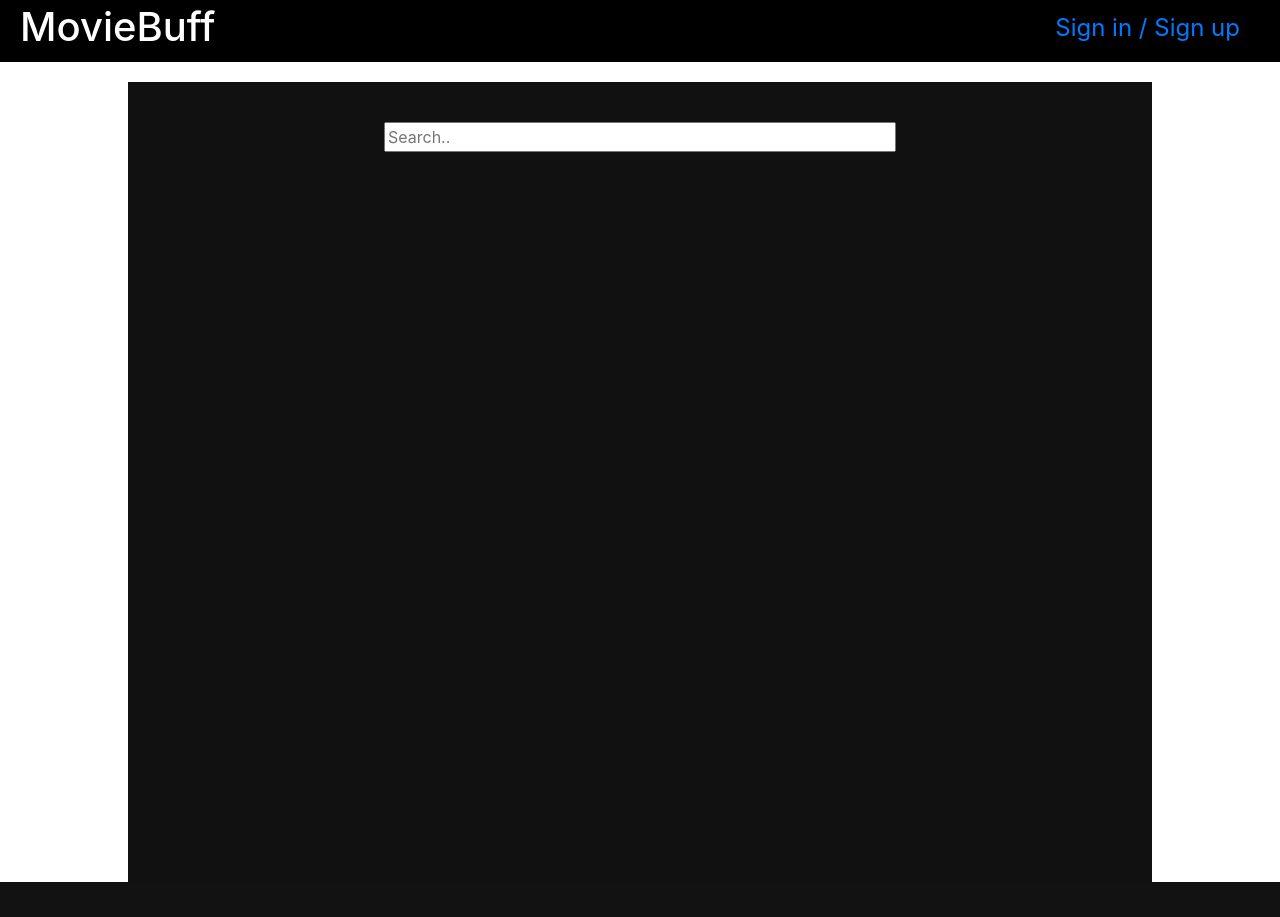
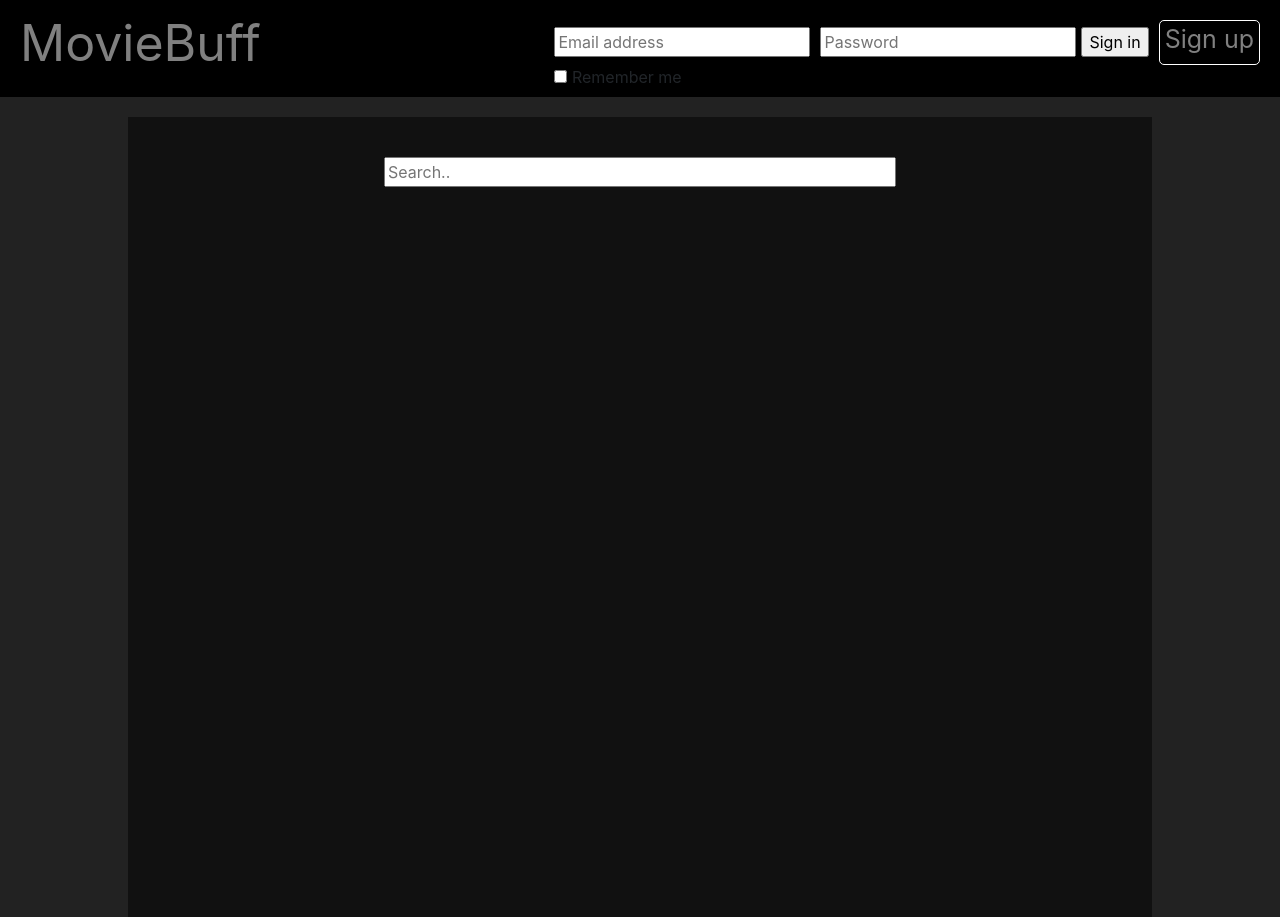
Before and after one commit to mogg3/moviesearch-webapp, a Flask app: page / in a window 1280 px wide. Before the commit the page ends 882 px from the top, so only its background shows below. Run offline with Flask 2, Linux system fonts and the light colour scheme; some libraries are stand-ins or nearby versions.

Commit message:
Overall styling and login on index

```diff
--- a/app/data/omdb/repository/omdb_repository.py
+++ b/app/data/omdb/repository/omdb_repository.py
@@ -11,7 +11,6 @@ def get_movie_by_title_first(input_title):
 
 def get_movies_by_title(input_title):
     parameters = {'s': {input_title}, 'r': 'json', 'plot': 'short', 'page': 1, 'apikey': API_KEY}
-
     return [movie for movie in requests.get(f'http://www.omdbapi.com/', params=parameters).json()['Search']]
 
 
--- a/app/views/api_routes.py
+++ b/app/views/api_routes.py
@@ -30,7 +30,6 @@ def post_search():
     )
 
     return response
-
 
 
 @app.route('/api/movies/movie', methods=['POST'])
--- a/app/views/html_routes.py
+++ b/app/views/html_routes.py
@@ -11,9 +11,35 @@ from views import app
 from views.utils.flask_wtf_classes import RegisterForm, LoginForm
 
 
-@app.route("/")
+@app.route("/", methods =['GET', 'POST'])
 def index():
-    return render_template("index.html")
+    form = LoginForm()
+    error = None
+    if request.method == "POST":
+        if form.validate_on_submit():
+            user = get_user_by_email(email=form.email.data)
+            if user and verify_password(form.password.data, user.password):
+                login_user(user, remember=form.remember.data)
+                return redirect(url_for('profile'))
+            else:
+                error = "Wrong email or password"
+    return render_template("index.html", form=form, errors=error)
+
+
+# @app.route('/', methods=['POST'])
+# def sign_in():
+#     form = LoginForm()
+#     error = None
+#     if request.method == "POST":
+#         if form.validate_on_submit():
+#             user = get_user_by_email(email=form.email.data)
+#
+#             if user and verify_password(form.password.data, user.password):
+#                 login_user(user, remember=form.remember.data)
+#                 return redirect(url_for('profile'))
+#             else:
+#                 error = "Wrong email or password"
+#     return render_template('signin.html', form=form, errors=error)
 
 
 @app.route('/signup', methods=['GET', 'POST'])
@@ -35,28 +61,11 @@ def sign_up():
     return render_template('signup.html', form=form)
 
 
-@app.route('/signin', methods=['GET', 'POST'])
-def sign_in():
-    form = LoginForm()
-    error = None
-
-    if request.method == "POST":
-        if form.validate_on_submit():
-            user = get_user_by_email(email=form.email.data)
-
-            if user and verify_password(form.password.data, user.password):
-                login_user(user, remember=form.remember.data)
-                return redirect(url_for('profile'))
-            else:
-                error = "Wrong email or password"
-    return render_template('signin.html', form=form, errors=error)
-
-
 @app.route("/signout")
 @login_required
 def sign_out():
     logout_user()
-    return render_template('index.html')
+    return redirect(url_for('index'))
 
 
 @app.route('/profile', methods=['GET'])
--- a/app/views/static/css/index.css
+++ b/app/views/static/css/index.css
@@ -7,9 +7,9 @@
 
 
 
- .title {
+ .title{
      /*font-family: 'Netflix Sans';*/
-     font-size: medium;
+     font-size: 20px;
      color: white;
    }
 
@@ -18,8 +18,8 @@
      position: absolute;
      top: -999px;
      left: -999px;
-     width: 0px;
-     height: 0px;
+     width: 0;
+     height: 0;
 }
 
 #search-container {
@@ -39,19 +39,20 @@
     flex-direction: row;
     flex-wrap: wrap;
     justify-content: center;
+    margin: 20px;
+    height: auto;
 }
 
 #movie-box {
     display: flex;
     flex-direction: column;
     background-color: black;
-    flex-basis: 8%;
+    flex-basis: 15%;
     align-items: center;
     margin: 0.5%;
     border: 3px solid;
     color: white;
-    border-image:
-            linear-gradient(to bottom,gray, rgba(0, 0, 0, 0)) 1 100%;
+    border-image: linear-gradient(to bottom,gray, rgba(0, 0, 0, 0)) 1 100%;
 }
 
 .poster {
@@ -76,6 +77,7 @@
     left: 50%;
     margin-left: -450px;
     margin-top: -250px;
+    border: solid white 2px;
     /*animation: anim 2s;*/
 }
 
@@ -110,10 +112,6 @@
 #break {
   flex-basis: 100%;
   height: 0;
-}
-
-#title {
-    text-align:center;
 }
 
 
--- a/app/views/static/css/mainstyles.css
+++ b/app/views/static/css/mainstyles.css
@@ -3,30 +3,18 @@ body {
     flex-direction: column;
     justify-content: center;
     align-items: center;
+    height:100%;
+    background-position: center;
     background-color: #222222;
-    height:100%;
 }
 
 #main-container {
     margin-top: 20px;
     width: 80%;
-    height: 100vh;
+    min-height: 100vh;
+    height: auto;
     background-color: #111111;
     justify-content: center;
-}
-
-.sign-container__box {
-    width: 400px;
-    height: 550px;
-    background: #000;
-    color: #fff;
-    top: 50%;
-    left: 50%;
-    position: absolute;
-    transform: translate(-50%, -50%);
-    text-align: center;
-    display: flex;
-    flex-direction: column;
 }
 
 #menu-header {
@@ -35,28 +23,83 @@ body {
     width: 100%;
     background-color: black;
     align-items: center;
-
 }
 
-h1 {
-    color: white;
-    margin-left: 20px;
+#login_box {
+    padding-top:20px;
+    padding-right:20px;
+    padding-bottom:0;
+}
+
+#signup-signin {
+    display: flex;
+    flex-direction: row;
+}
+
+#signin {
+    margin-top:7px;
+    display: flex;
+    flex-direction: row;
 }
 
 #menu {
     display: flex;
     flex-direction: row;
     justify-content: flex-end;
-    padding-top: 10px;
     background-color: black;
     list-style: none;
-    top: 0;
     width: 100%;
 }
 
 .menu__link {
-    font-size: x-large;
+    color: gray;
+    font-size: 25px;
     padding-right: 40px;
+}
+
+.menu__link:hover {
+    text-decoration: none;
+    color:white;
+}
+
+#menu-title{
+    margin-left: 20px;
+    padding-bottom: 10px;
+}
+
+#menu-title a{
+    font-size: 50px;
+    text-align: center;
+    padding: 0;
+}
+
+#signup {
+    border: solid white 1px;
+    border-radius: 5px;
+    padding-bottom: 5px;
+    padding-left: 5px;
+    padding-right: 5px;
+    margin-left: 10px;
+}
+
+#signup a {
+    color: gray;
+    font-size:25px;
+}
+
+#signup a:hover {
+    text-decoration: none;
+    color:white;
+}
+
+label {
+    display: inline-block;
+    margin-bottom: 0;
+}
+
+dl, ol, ul {
+    margin-top: 0;
+    margin-bottom: 0.5rem;
 }
 
 .footer {
--- a/app/views/templates/base.html
+++ b/app/views/templates/base.html
@@ -3,12 +3,11 @@
 <head>
     <meta charset="UTF-8">
     <title>MovieBuff</title>
-    <link rel="stylesheet" href="{{ url_for('static', filename='css/mainstyles.css') }}"/>
-    <link rel="stylesheet" href="{{ url_for('static', filename='css/index.css') }}"/>
     <link rel="stylesheet"
       href="https://stackpath.bootstrapcdn.com/bootstrap/4.3.1/css/bootstrap.min.css"
       integrity="sha384-ggOyR0iXCbMQv3Xipma34MD+dH/1fQ784/j6cY/iJTQUOhcWr7x9JvoRxT2MZw1T"
       crossorigin="anonymous">
+    <link rel="stylesheet" href="{{ url_for('static', filename='css/mainstyles.css') }}"/>
     {% block links %}
     {% endblock %}
     <script src="https://code.jquery.com/jquery-3.5.1.js"
@@ -20,7 +19,9 @@
 <body>
 
     <div id="menu-header">
-        <h1>MovieBuff</h1>
+        <div id="menu-title">
+            <a href="{{ url_for('index') }}" class = menu__link>MovieBuff</a>
+        </div>
         {% include "menu.html" %}
     </div>
 
--- a/app/views/templates/index.html
+++ b/app/views/templates/index.html
@@ -1,5 +1,7 @@
 {% extends "base.html" %}
-
+{% block links %}
+    <link rel="stylesheet" href="{{ url_for('static', filename='css/index.css') }}"/>
+{% endblock %}
 {% block  content %}
     <div>
         <form action="/" method="POST" id="search-container">
@@ -42,6 +44,7 @@
             url: '{{ url_for('post_search') }}',
             data: {'search_term': $(search).val()},
             success: (response) => {
+                console.log(response)
                 show_result(response);
             },
             datatype: 'json'
@@ -55,7 +58,6 @@
             $('#result').fadeIn(300);
 
             $.each(response, (i, movie)=> {
-
                 let title = ()=> {
                     title_max_length = 20;
                     return (movie['Title'].length > title_max_length) ?
@@ -79,7 +81,7 @@
 
                 $(movie_box).append(title, poster);
 
-            i === 5 ? $('#result').append(movie_box, flex_break) : $('#result').append(movie_box);
+            i === 4 ? $('#result').append(movie_box, flex_break) : $('#result').append(movie_box);
 
             });
         }
@@ -114,6 +116,8 @@
                       $('#movie-content-container').hide();
                       document.getElementById("result").style.opacity = 0.3;
                       $('#movie-content-container').fadeTo(300, 0.9, function() {
+                      });
+                      $('#movie-content').fadeTo(300, 0.9, function() {
                       });
 
                       let add =  $("<input>")
@@ -168,8 +172,8 @@
         }
 
     function go_back(element) {
-        $('#movie-content').empty();
         $('#movie-content-container').fadeOut(300);
+        $('#movie-content').fadeOut(300);
         $('#result').fadeIn(300);
 
         $('.poster').each(function(i) {
--- a/app/views/templates/menu.html
+++ b/app/views/templates/menu.html
@@ -1,54 +1,57 @@
 <ul id="menu">
 
      {% if current_user.is_authenticated %}
-
-         <li class="menu__link">
-            <a href="{{ url_for('index') }}">
-                Main
-            </a>
-         </li>
-        <li class="menu__link">
-            <a href="{{ url_for('profile') }}">
+        <li>
+            <a href="{{ url_for('profile') }}" class="menu__link" >
                 Profile
             </a>
         </li>
 
-         <li class="menu__link" >
-             <a href="{{ url_for('watchlist') }}">
+         <li>
+             <a href="{{ url_for('watchlist') }}" class="menu__link" >
                 Watch List
             </a>
         </li>
 
-         <li class="menu__link">
-            <a href="{{ url_for('friends') }}">
+         <li>
+            <a href="{{ url_for('friends') }}" class="menu__link" >
                 Friends
             </a>
         </li>
 
          {% for role in current_user.roles %}
              {% if role['name'] == "admin" %}
-                <li class="menu__link">
-                    <a href="{{ url_for('admin') }}">
+                <li>
+                    <a href="{{ url_for('admin') }}" class="menu__link" >
                         Admin
                     </a>
                 </li>
             {% endif %}
         {% endfor %}
-
-         <li class="menu__link">
-            <a href="{{ url_for('sign_out') }}">
+         <li>
+            <a href="{{ url_for('sign_out') }}" class="menu__link" >
                 Sign out
             </a>
         </li>
-
+        </ul>
      {% else %}
-
-         <li class="menu__link" >
-            <a href="{{ url_for('sign_in') }}">
-                Sign in / Sign up
-            </a>
-         </li>
-
+        <div id="login_box">
+            {% if errors %}
+                <p>{{ errors }}</p>
+            {% endif %}
+            <div id="signup-signin">
+                <form action="/" method="POST">
+                    <div id="signin">
+                        {{ form.csrf_token }}
+                        <div style="margin-right:5px;">{{ form.email() }}</div>
+                        <div style="margin-left:5px;">{{ form.password() }}</div>
+                        <div style="margin-left:5px;">{{ form.submit() }}</div><br>
+                    </div>
+                </form>
+                <div id="signup">
+                    <a href="{{url_for('sign_up')}}">Sign up</a>
+                </div>
+            </div>
+            <div>{{ form.remember() }} {{ form.remember.label }} </div>
+        </div>
     {% endif %}
-
-</ul>
--- a/app/views/utils/flask_wtf_classes.py
+++ b/app/views/utils/flask_wtf_classes.py
@@ -16,7 +16,7 @@ class RegisterForm(FlaskForm):
 
 
 class LoginForm(FlaskForm):
-    email = StringField('Email', validators=[InputRequired(), Length(min=4, max=40)])
-    password = PasswordField('Password', validators=[InputRequired(), Length(min=4)])
+    email = StringField('Email', validators=[InputRequired(), Length(min=4, max=40)], render_kw={"placeholder": "Email address"})
+    password = PasswordField('Password', validators=[InputRequired(), Length(min=4)], render_kw={"placeholder": "Password"})
     remember = BooleanField('Remember me')
-    submit = SubmitField('Submit')
+    submit = SubmitField('Sign in')
```
Also changed, not shown: app/views/static/css/profile.css (+12 -6 lines), app/views/static/css/signin.css (+37 -48 lines), app/views/static/css/signup.css (+1 -9 lines), app/views/templates/profile.html (+4 -4 lines), app/views/templates/signin.html (+22 -26 lines), app/views/templates/signup.html (+0 -7 lines), app/views/templates/watchlist.html (+4 -3 lines).
